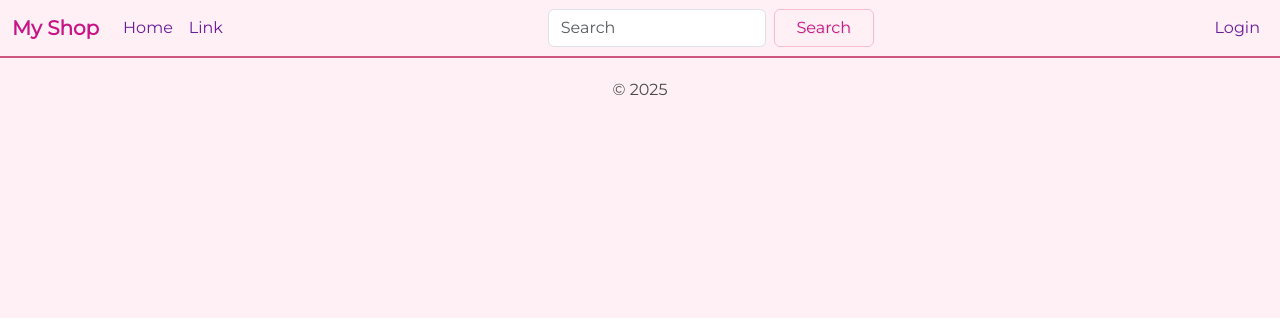
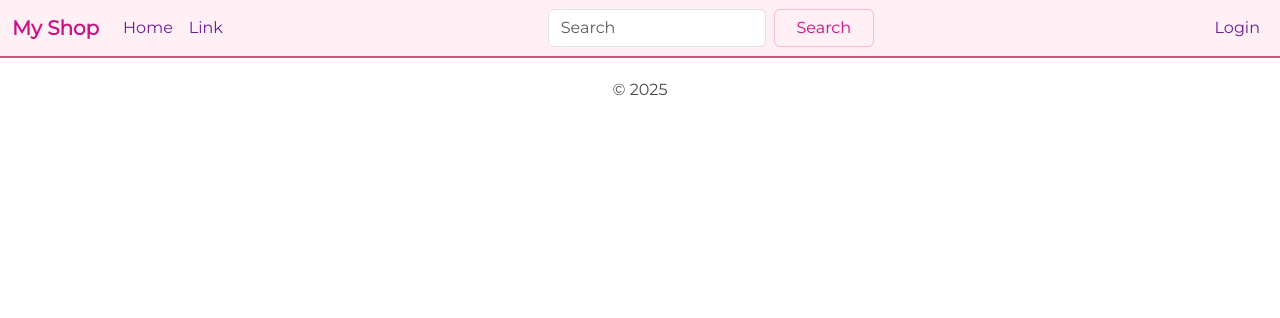
Before and after one commit to fritzabcdefg/F-GlamCo_2025_php, a PHP site: page /index.php in a window 1280 px wide. Shown: the top 318 px of the page. Run offline with PHP 8.4, Linux system fonts and the light colour scheme; data that the repository does not hold is empty.

Commit message:
NEW CSS 2

```diff
--- a/includes/style/style.css
+++ b/includes/style/style.css
@@ -3,7 +3,7 @@ body {
   margin: 0;
   padding: 0;
   font-family: 'Montserrat', sans-serif;
-  background-color: #FFF0F5;
+  background-color: #FFFFFF;
   color: #4A4A4A;
 }
 
```
